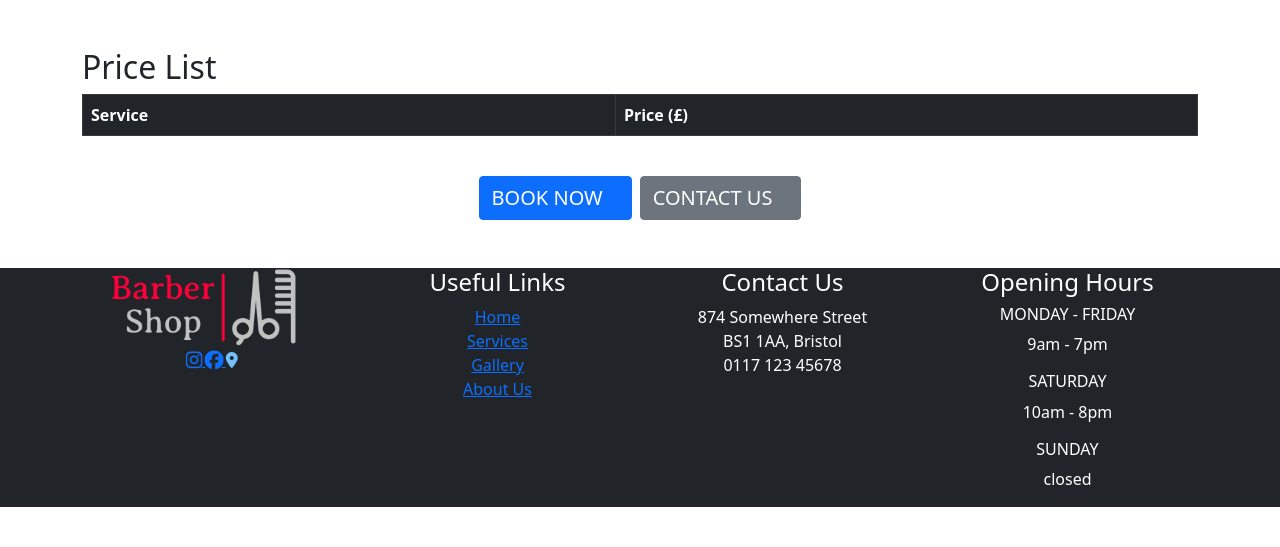
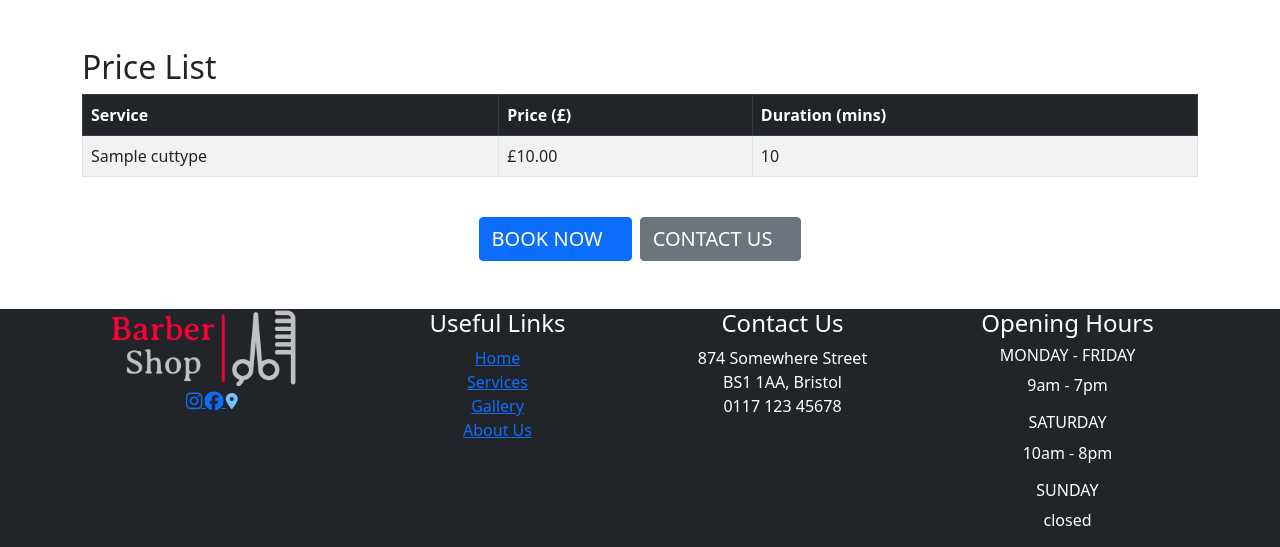
Before and after one commit to huss-al/barber_shop, a Django app: page /profiles/services/ in a window 1280 px wide. Shown: the part 66-613 px from the top of the page. Run offline with Django 4.2, Linux system fonts and the light colour scheme; tables that the repository leaves empty hold one stand-in row (values such as "Sample post"); lists and menus that the app fills with data are empty; some libraries are stand-ins or nearby versions.

Commit message:
linked the services.html to the admin

```diff
--- a/barber_shop/settings.py
+++ b/barber_shop/settings.py
@@ -29,7 +29,7 @@
 SECRET_KEY = 'django-insecure-9@gd5__*%_0s=i2+rh4aeiqegh^n=!99lbwuk&q1i+r4n7yuuy'
 
 # SECURITY WARNING: don't run with debug turned on in production!
-DEBUG = False
+DEBUG = True
 
 
 ALLOWED_HOSTS = [
@@ -71,7 +71,7 @@
 TEMPLATES = [
     {
         'BACKEND': 'django.template.backends.django.DjangoTemplates',
-        'DIRS': [BASE_DIR / 'templates'],
+        'DIRS': [os.path.join(BASE_DIR, 'templates')],
         'APP_DIRS': True,
         'OPTIONS': {
             'context_processors': [
--- a/profiles/models.py
+++ b/profiles/models.py
@@ -8,9 +8,16 @@
     firstname = models.CharField(max_length=100)
     surname = models.CharField(max_length=100)
     user = models.OneToOneField(User, on_delete=models.CASCADE)
-    image = models.CharField(max_length=255, default='https://www.example.com/default-image.jpg')
-    from cloudinary.models import CloudinaryField
+    image = CloudinaryField(max_length=255, default='https://www.example.com/default-image.jpg')
 
 
     def __str__(self):
         return f"{self.firstname} {self.surname}"
+
+class CutType(models.Model):
+    name = models.CharField(max_length=100)
+    price = models.DecimalField(max_digits=5, decimal_places=2, default=0.00)
+    duration = models.IntegerField(default=30)
+
+    def __str__(self):
+        return self.name
--- a/profiles/urls.py
+++ b/profiles/urls.py
@@ -1,10 +1,12 @@
 from django.urls import path
 from .views import home, services, gallery, about_us, contact_us
+from . import views
+
 
 
 urlpatterns = [
     path('', home, name='home-page'),
-    path('services/', services, name='services-page'),
+    path('services/', views.services_view, name='services-page'),
     path('gallery/', gallery, name='gallery-page'),
     path('about_us/', about_us, name='about_us-page'),
     path('contact_us/', contact_us, name='contact_us-page'),
--- a/profiles/views.py
+++ b/profiles/views.py
@@ -1,6 +1,6 @@
 from django.shortcuts import render, redirect, get_object_or_404
 from django.contrib.auth.decorators import login_required
-from .models import Profile
+from .models import Profile, CutType
 from .forms import ProfileForm
 
 
@@ -9,6 +9,10 @@
 
 def services(request):
     return render(request, 'main/services.html')  # view for service.html
+
+def services_view(request):
+    cut_types = CutType.objects.all()  # Retrieve all CutType entries
+    return render(request, 'main/services.html', {'cut_types': cut_types})
 
 def gallery(request):
     return render(request, 'main/gallery.html')
--- a/templates/main/services.html
+++ b/templates/main/services.html
@@ -30,13 +30,15 @@
                 <tr>
                     <th scope="col">Service</th>
                     <th scope="col">Price (£)</th>
+                    <th scope="col">Duration (mins)</th> <!-- Added duration column -->
                 </tr>
             </thead>
             <tbody>
-                {% for service in services %}
+                {% for cut_type in cut_types %}
                 <tr>
-                    <td>{{ service.name }}</td>
-                    <td>£{{ service.price }}</td>
+                    <td>{{ cut_type.name }}</td>
+                    <td>£{{ cut_type.price }}</td>
+                    <td>{{ cut_type.duration }}</td>
                 </tr>
                 {% endfor %}
             </tbody>
```
Also changed, not shown: profiles/admin.py (+6 -1 lines), profiles/migrations/requirements.txt (added, +12 -0 lines), barber_images/default.jpg (added), barbers/migrations/0002_alter_barber_image.py (added), barbers/migrations/0003_alter_barber_image.py (added), profiles/migrations/0003_cuttype_alter_profile_image.py (added).
